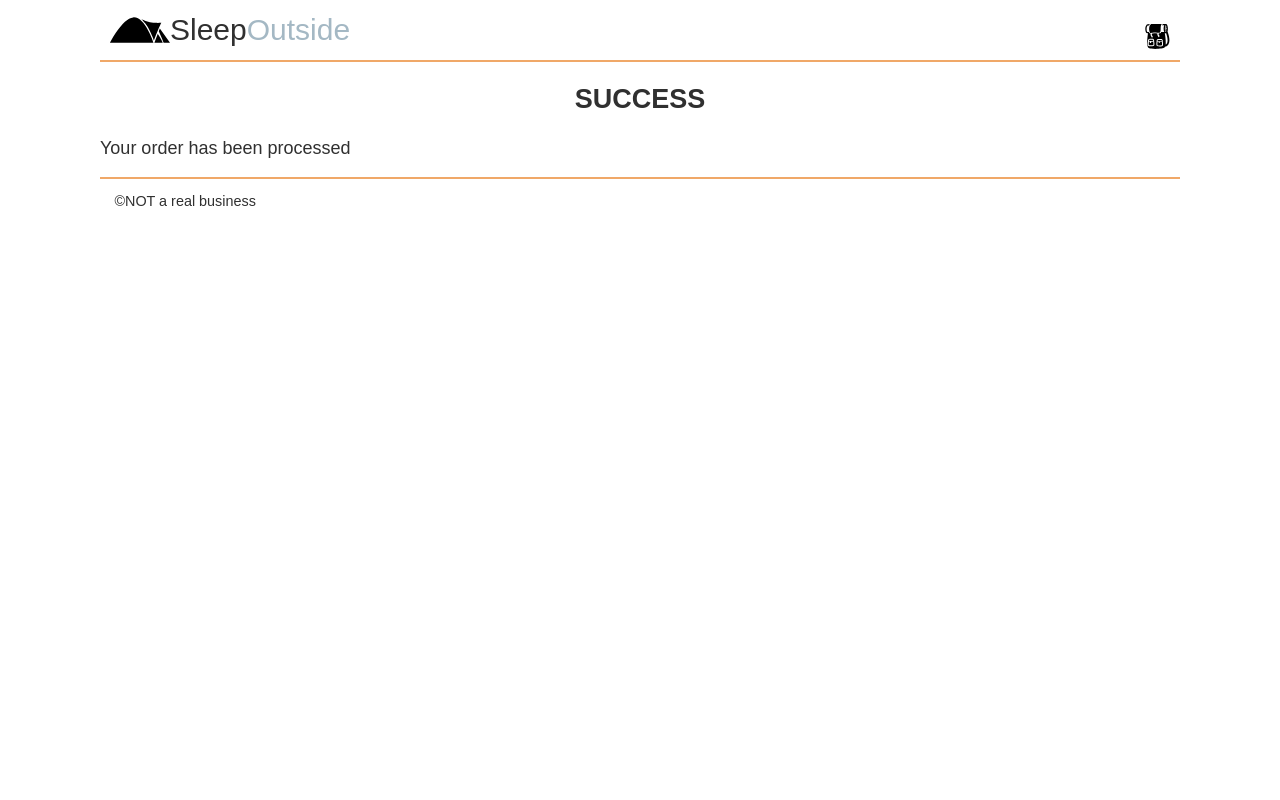
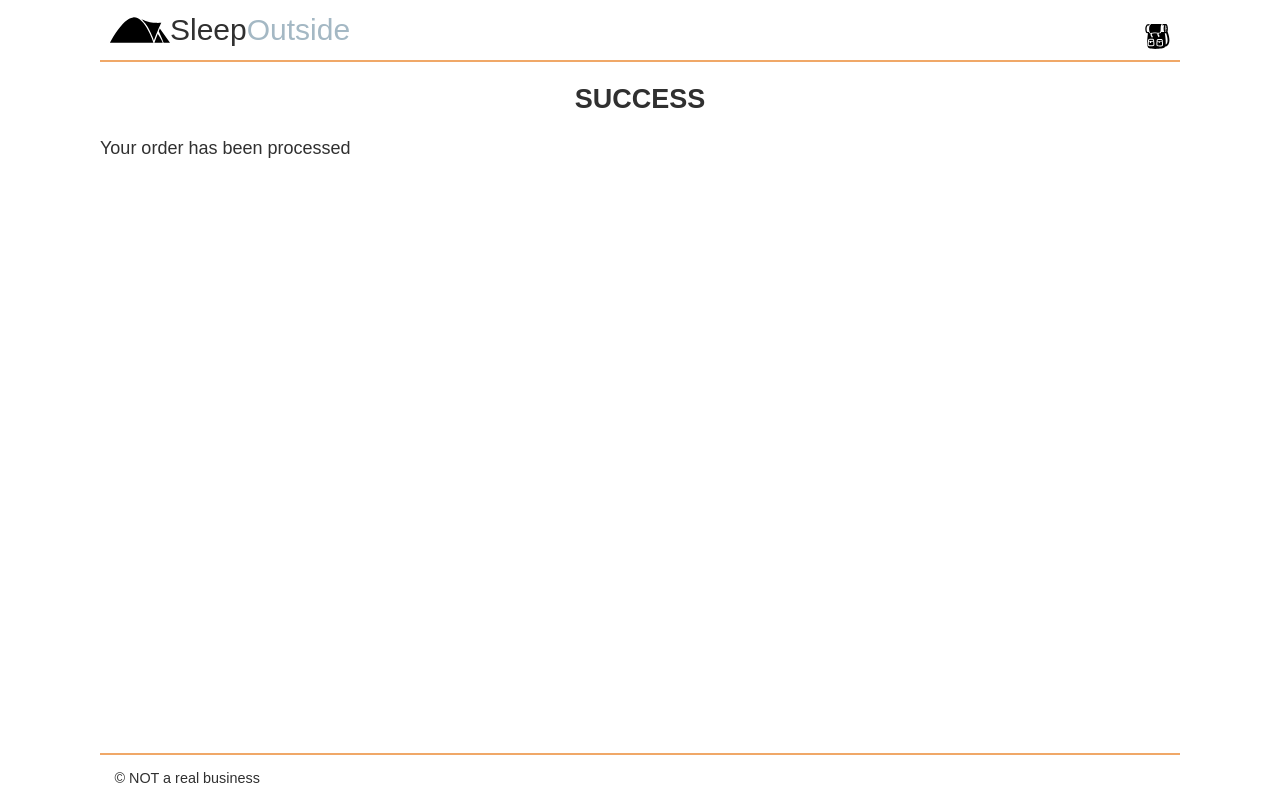
Before and after one commit to deanabriggs/wdd330-sos, a website built with Vite: page src/checkout/success.html in a window 1280 px wide. Built offline with nearby package versions, Linux system fonts and the light colour scheme; no server answers.

Commit message:
added success link to form submit button. made footer sticky

```diff
--- a/src/checkout/success.html
+++ b/src/checkout/success.html
@@ -13,6 +13,7 @@
 </head>
 
 <body>
+  <div class="wrapper">
     <header class="divider" id="mainHeader"></header>
 
     <main class="divider">
@@ -21,5 +22,6 @@
     </main>
 
     <footer id="mainFooter"></footer>
+  </div>
 </body>
 </html>
--- a/src/css/style.css
+++ b/src/css/style.css
@@ -23,6 +23,21 @@ body {
   font-family: var(--font-body);
   font-size: var(--font-base);
   color: var(--dark-grey);
+}
+
+html, body {
+  height: 100%;
+  margin: 0;
+}
+
+.wrapper {
+  min-height: 100vh;
+  display: flex;
+  flex-direction: column;
+}
+
+main {
+  flex: 1;
 }
 
 img {
@@ -389,7 +404,7 @@ button {
 
 footer {
   font-size: var(--small-font);
-  padding: 1em;
+  padding: 1em
 }
 
 /* Add superscript number to cart if not 0 items*/
```
Also changed, not shown: src/checkout/index.html (+1 -1 lines), src/public/partials/footer.html (+1 -1 lines). Lines whose indentation alone changed are shown as unchanged.
